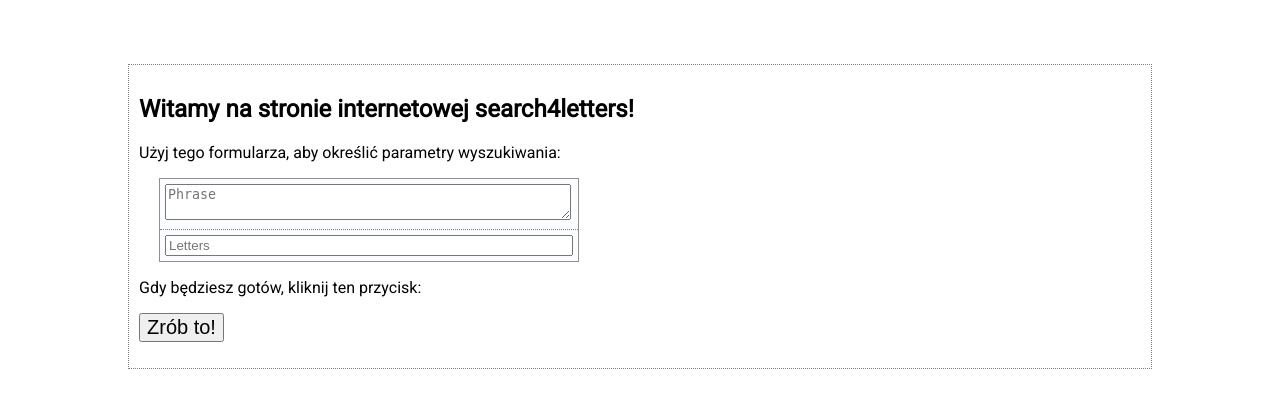
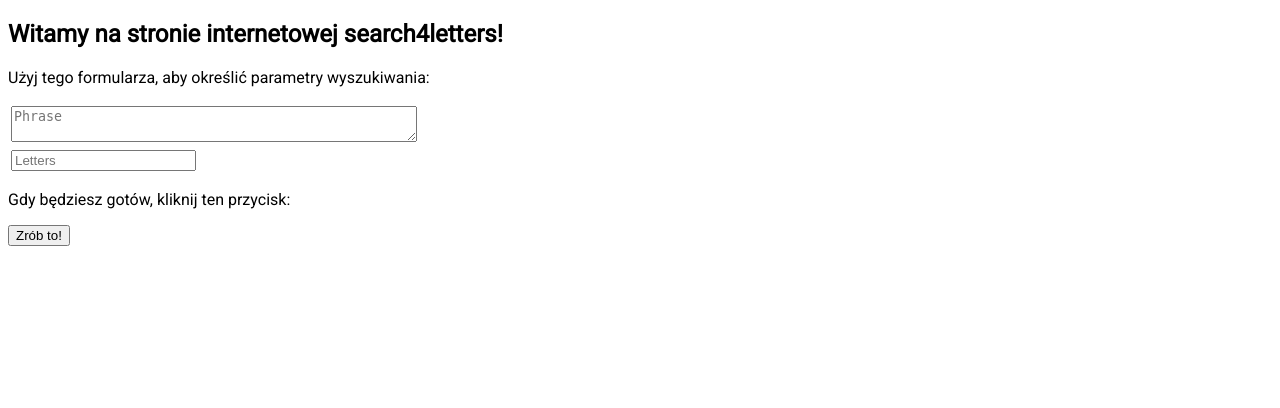
Before and after one commit to numbersanalyst/vsearch4web-ultra, a Flask app: page / in a window 1280 px wide. Shown: the top 408 px of the page. Run offline with Flask 3, Linux system fonts and the light colour scheme.

Commit message:
style: Remove default code

```diff
--- a/static/hf.css
+++ b/static/hf.css
@@ -1,72 +1,6 @@
 body {
   box-sizing: border-box;
   font-family: 'Roboto', sans-serif;
-  margin-top:       5%;
-  margin-bottom:    5%;
-  margin-left:      10%;
-  margin-right:     10%;
-  border:           1px dotted gray;
-  padding:          10px 10px 10px 10px;
-}
-a {
-  text-decoration:  none;
-  font-weight:      600;
-}
-a:hover {
-  text-decoration:  underline;
-}
-a img {
-  border:           0;
-}
-h2 {
-  font-size:        150%;
-}
-table {
-  margin-left:      20px;
-  margin-right:     20px;
-  caption-side:     bottom;
-  border-collapse:  collapse;
-}
-td, th {
-  padding:          5px;
-  text-align:       left;
-}
-.copyright {
-  font-size:        75%;
-  font-style:       italic;
-}
-.slogan {
-  font-size:        75%;
-  font-style:       italic;
-}
-.confirmentry {
-  font-weight:      600;
-}
-
-/*** Tables ***/
-
-table {
-font-size:          1em;
-background-color:   #fafcff;
-border:             1px solid #909090;
-color:              #2a2a2a;
-padding:            5px 5px 2px;
-border-collapse:    collapse;
-}
-
-td, th {
-border:             thin dotted gray;
-}
-
-/*** Inputs ***/
-input[type=text] {
-  width:            30em;
-}
-input[type=submit] {
-  font-size:        125%;
-}
-select {
-  font-size:        125%;
 }
 
 textarea {
```
